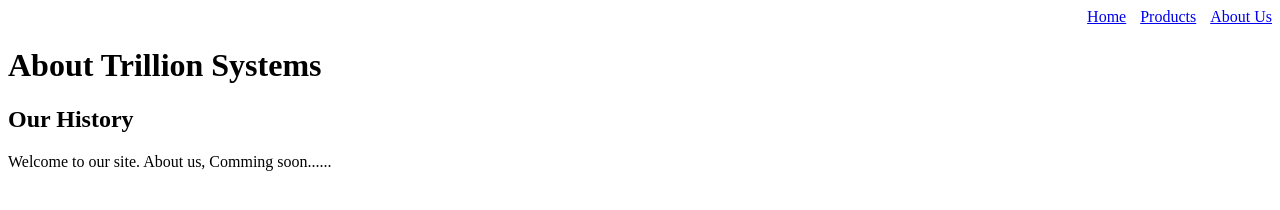
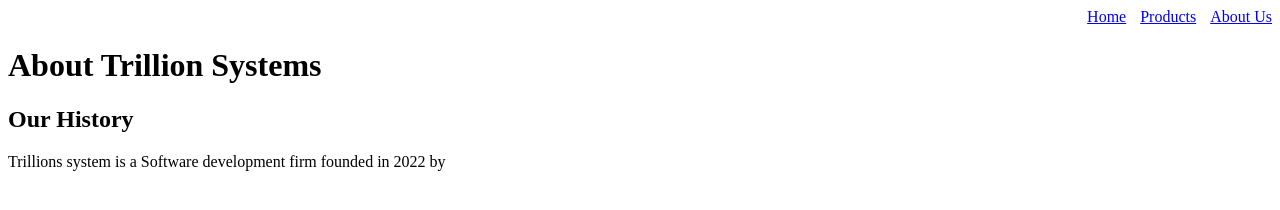
Before and after one commit to wynee555/Project, a plain HTML site: page about.html in a window 1280 px wide. Drawn offline with Linux system fonts and the light colour scheme.

Commit message:
Add about

```diff
--- a/about.html
+++ b/about.html
@@ -15,7 +15,7 @@
             <h2>Our History</h2>
         </header>
          <div>
-            Welcome to our site. About us, Comming soon......
+            Trillions system is a Software development firm founded in 2022 by
          </div>
 
     </body>
```
Also changed, not shown: index.html (+1 -1 lines).
